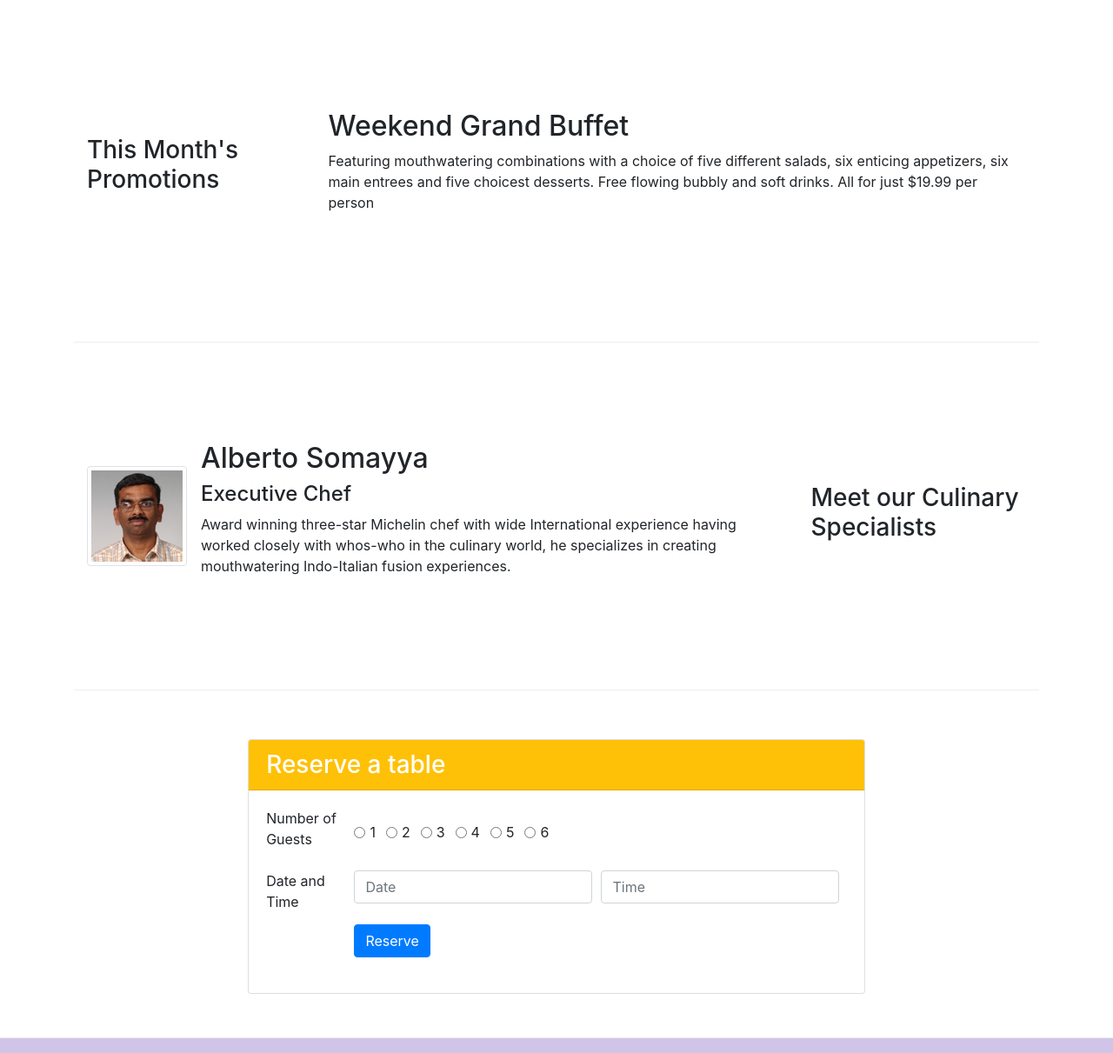
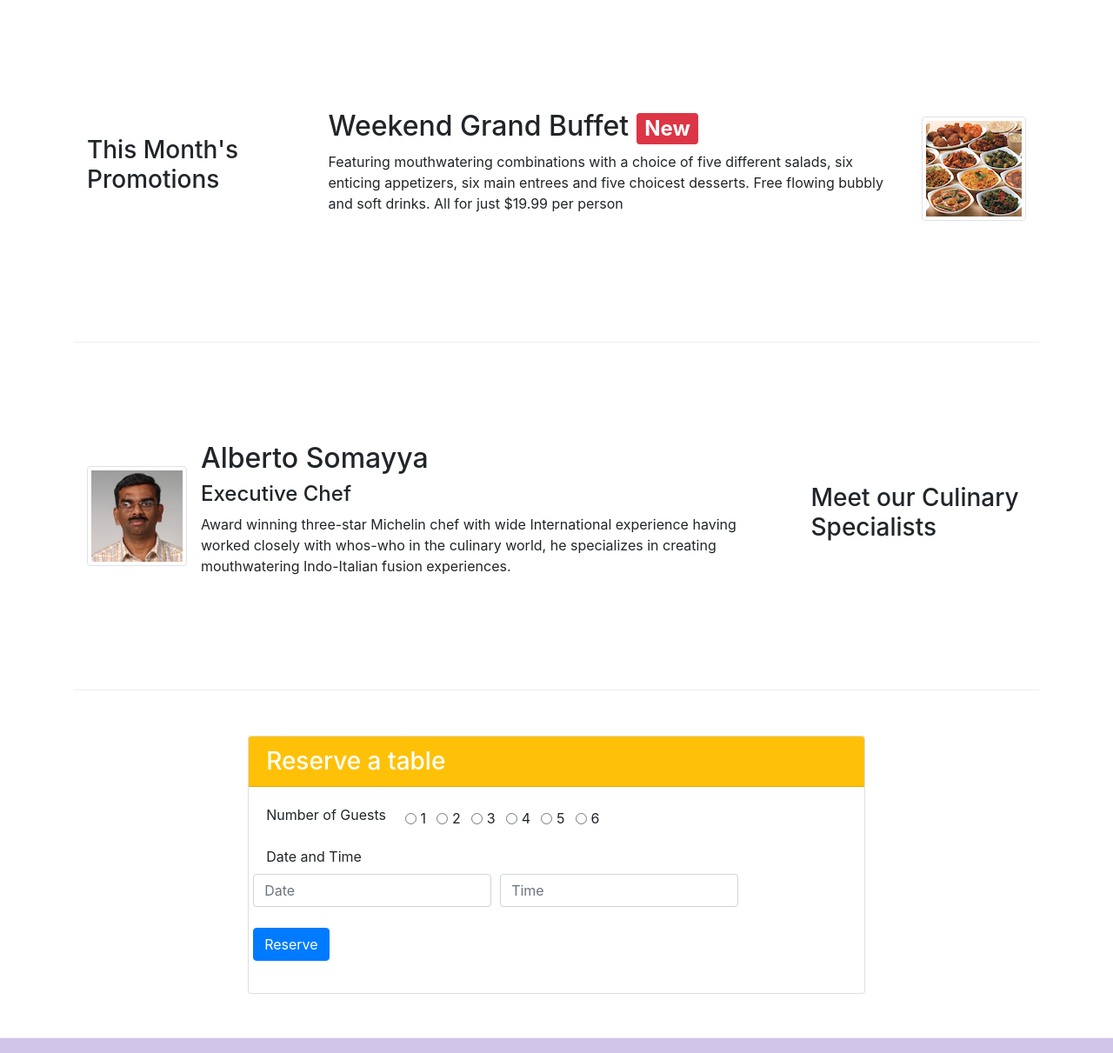
Before and after one commit to RamirezJA/HKU-C1, a website: page index.html in a window 1280 px wide. Shown: the part 740-1951 px from the top of the page at 87% size. Drawn offline with nearby package versions, Linux system fonts and the light colour scheme.

Commit message:
Assignment 2.2

```diff
--- a/index.html
+++ b/index.html
@@ -44,8 +44,11 @@
                     <h1>Ristorante con Fusion</h1>
                     <p>We take inspiration from the World's best cuisines, and create a unique fusion experience. Our lipsmacking creations will tickle your culinary senses!</p>
                 </div>
-                <div class="col-12 col-sm align-self-center">
+                <div class="col-12 col-sm-3 align-self-center">
                         <img src="img/logo.png" class="img-fluid">
+                    </div>
+                    <div class="col-12 col-sm-3 align-self-center">
+                            <a href="#testform" class="btn btn-warning btn-sm btn-block text-dark">Reserve Table</a>
                     </div>
                 </div>
             </div>
@@ -76,9 +79,16 @@
             <div class="col-12 col-sm-4 col-md-3">
                 <h3>This Month's Promotions</h3>
             </div>
-            <div class="col col-sm col-md">
-                <h2>Weekend Grand Buffet</h2>
+            <div class="col col-sm order-sm-second col-md">
+                    <div class="media">
+
+                            <div class="media-body">
+                <h2>Weekend Grand Buffet <span class="badge badge-danger">New</span></h2>
                 <p class="d-none d-sm-block">Featuring mouthwatering combinations with a choice of five different salads, six enticing appetizers, six main entrees and five choicest desserts. Free flowing bubbly and soft drinks. All for just $19.99 per person </p>
+                    </div>
+                    <img class="d-flex flex-nowrap ml-3 img-thumbnail  align-self-center"
+                                    src="img/buffet.png" alt="buffet">
+                             </div>
             </div>
         </div>
 
@@ -104,13 +114,13 @@
         </div>
     </div>
 
-    <div class="row row-content ">
-            <div class="col-12 col-sm-8"></div>
+    <div class="row row-content">
+            <div class="col-12 col-sm-8" id="testform"></div>
                     <div class="card mx-auto">
-                            <h3 class="card-header bg-warning text-white">Reserve a table</h3>
+                            <h3 class="card-header bg-warning text-white ">Reserve a table</h3>
                             <div class="card-body ">
                                     <dl class="row">
-                                            <dd class="col-2">Number of Guests</dd>
+                                            <dd class="col-3">Number of Guests</dd>
                                             <div class="form-check form-check-inline">
                                                     <input class="form-check-input" type="radio" name="inlineRadioOptions" id="inlineRadio1" value="option1">
                                                     <label class="form-check-label" for="inlineRadio1">1</label>
@@ -138,7 +148,7 @@
                                             </dl>
 
                                     <dl class="row">
-                                            <dd class="col-2">Date and Time</dd>
+                                            <dd class="col-3">Date and Time</dd>
                                             <form>
                                                     <div class="form-row">
                                                       <div class="col">
```
